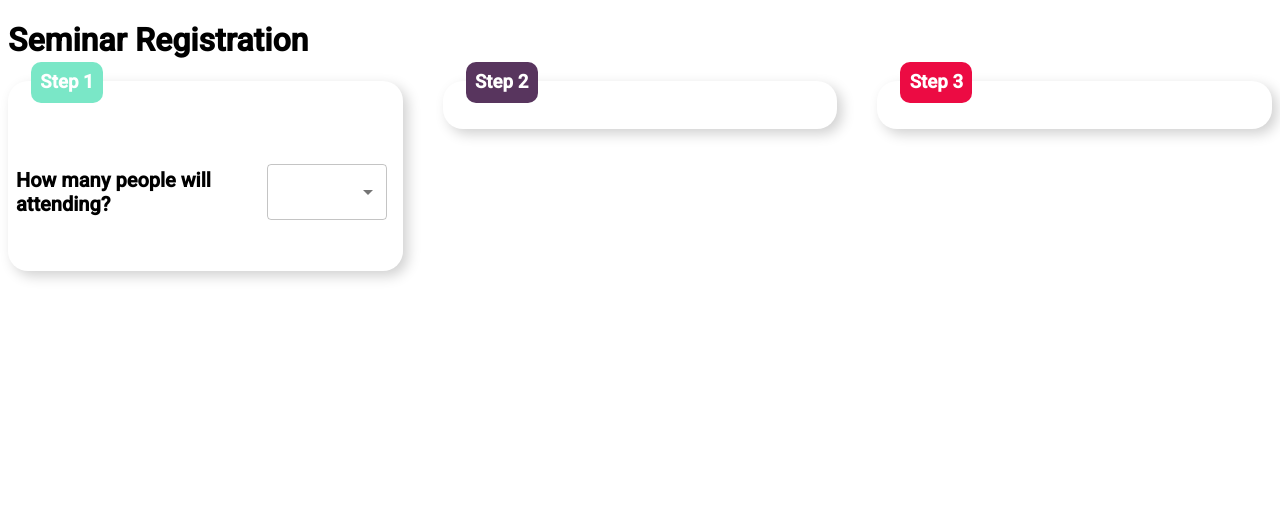
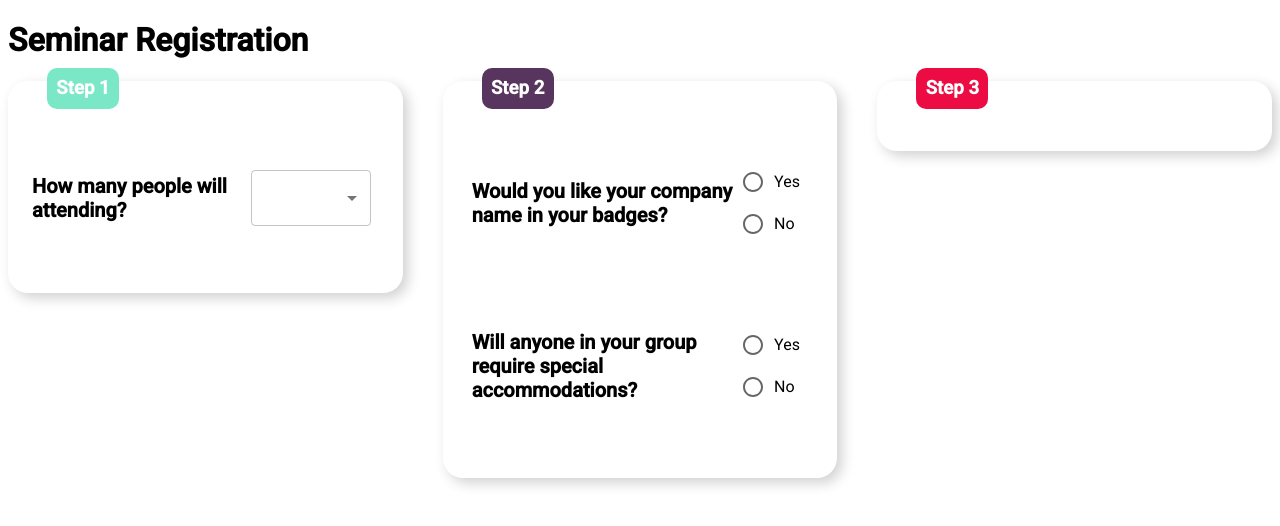
Before and after one commit to meik1998dev/registration-form-reactjs, a React (Create React App) app: page / in a window 1280 px wide. Shown: the top 526 px of the page. Built offline with nearby package versions, Linux system fonts and the light colour scheme.

Commit message:
ADD: create second step component

```diff
--- /dev/null
+++ b/src/components/SecondStep.js
@@ -0,0 +1,113 @@
+import React, { useEffect, useState } from 'react';
+import { StepCard } from './StepCard';
+import styled from '@emotion/styled';
+import {
+   FormControl,
+   FormControlLabel,
+   Radio,
+   RadioGroup,
+} from '@mui/material';
+import { Box } from '@mui/system';
+import successVector from '../success-svgrepo-com.svg';
+
+export const SecondStep = () => {
+   const [value, setValue] = useState({
+      companyNameOnBadge: null,
+      specialAccommodations: null,
+   });
+
+   const [isPassed, setIsPassed] = useState(false);
+
+   useEffect(() => {
+      checkIfPassed() ? setIsPassed(true) : setIsPassed(false);
+   });
+
+   const checkIfPassed = () => {
+      for (var key in value) {
+         if (value[key] === null) {
+            return false;
+         }
+      }
+      return true;
+   };
+
+   return (
+      <StepCard number={2} color={'#58355E'}>
+         <Box>
+            <Box
+               display='flex'
+               justifyContent='space-evenly'
+               alignItems='center'
+               flexDirection='row'>
+               <Header>Would you like your company name in your badges?</Header>
+
+               <FormControl>
+                  <RadioGroup
+                     value={value.companyNameOnBadge}
+                     onChange={(event) => {
+                        setValue({
+                           ...value,
+                           companyNameOnBadge: event.target.value,
+                        });
+                     }}>
+                     <FormControlLabel
+                        value={true}
+                        control={<Radio />}
+                        label='Yes'
+                     />
+                     <FormControlLabel
+                        value={false}
+                        control={<Radio />}
+                        label='No'
+                     />
+                  </RadioGroup>
+               </FormControl>
+            </Box>
+            <Box
+               display='flex'
+               justifyContent='space-evenly'
+               alignItems='center'
+               flexDirection='row'>
+               <Header>
+                  Will anyone in your group require special accommodations?
+               </Header>
+               <FormControl>
+                  <RadioGroup
+                     value={value.specialAccommodations}
+                     onChange={(event) => {
+                        setValue({
+                           ...value,
+                           specialAccommodations: event.target.value,
+                        });
+                     }}>
+                     <FormControlLabel
+                        value={true}
+                        control={<Radio />}
+                        label='Yes'
+                     />
+                     <FormControlLabel
+                        value={false}
+                        control={<Radio />}
+                        label='No'
+                     />
+                  </RadioGroup>
+               </FormControl>
+            </Box>
+            <Box display='flex' justifyContent={'center'}>
+               {isPassed && <Image src={successVector} />}
+            </Box>
+         </Box>
+      </StepCard>
+   );
+};
+
+const Header = styled.h6`
+   font-size: 20px;
+   flex-basis: 80%;
+   padding: 5px;
+`;
+
+const Image = styled.img`
+   width: 36%;
+   margin: 64px;
+`;
--- a/src/components/StepCard.js
+++ b/src/components/StepCard.js
@@ -1,7 +1,7 @@
 import styled from '@emotion/styled';
 import React from 'react';
 
-export const StepCard = ({color , children , number}) => {
+export const StepCard = ({ color, children, number }) => {
    return (
       <Card>
          <CardHeader color={color}>Step {number}</CardHeader>
@@ -14,12 +14,12 @@ const Card = styled.div`
    border-radius: 20px;
    background: #ffffff;
    box-shadow: 5px 5px 13px #d1d1d1, -5px -5px 13px #ffffff;
-   padding: 0.5em;
+   padding: 1.5em;
    /* height: 500px; */
 `;
 
 const CardHeader = styled.h3`
-   margin-top: -27px;
+   margin-top: -37px;
    background-color: ${(props) => props.color};
    color: #ffffff;
    margin-left: 15px;
--- a/src/pages/Registration.js
+++ b/src/pages/Registration.js
@@ -2,6 +2,7 @@ import styled from '@emotion/styled';
 import { Grid } from '@mui/material';
 import React from 'react';
 import { FirstStep } from '../components/FirstStep';
+import { SecondStep } from '../components/SecondStep';
 import { StepCard } from '../components/StepCard';
 
 export const Registration = () => {
@@ -21,7 +22,7 @@ export const Registration = () => {
                <FirstStep values={values} setValues={setValues} />
             </Grid>
             <Grid flex={1} item>
-               <StepCard number={2} color={'#58355E'}></StepCard>
+               <SecondStep />
             </Grid>
             <Grid flex={1} item>
                <StepCard number={3} color={'#EC0B43'}></StepCard>
```
